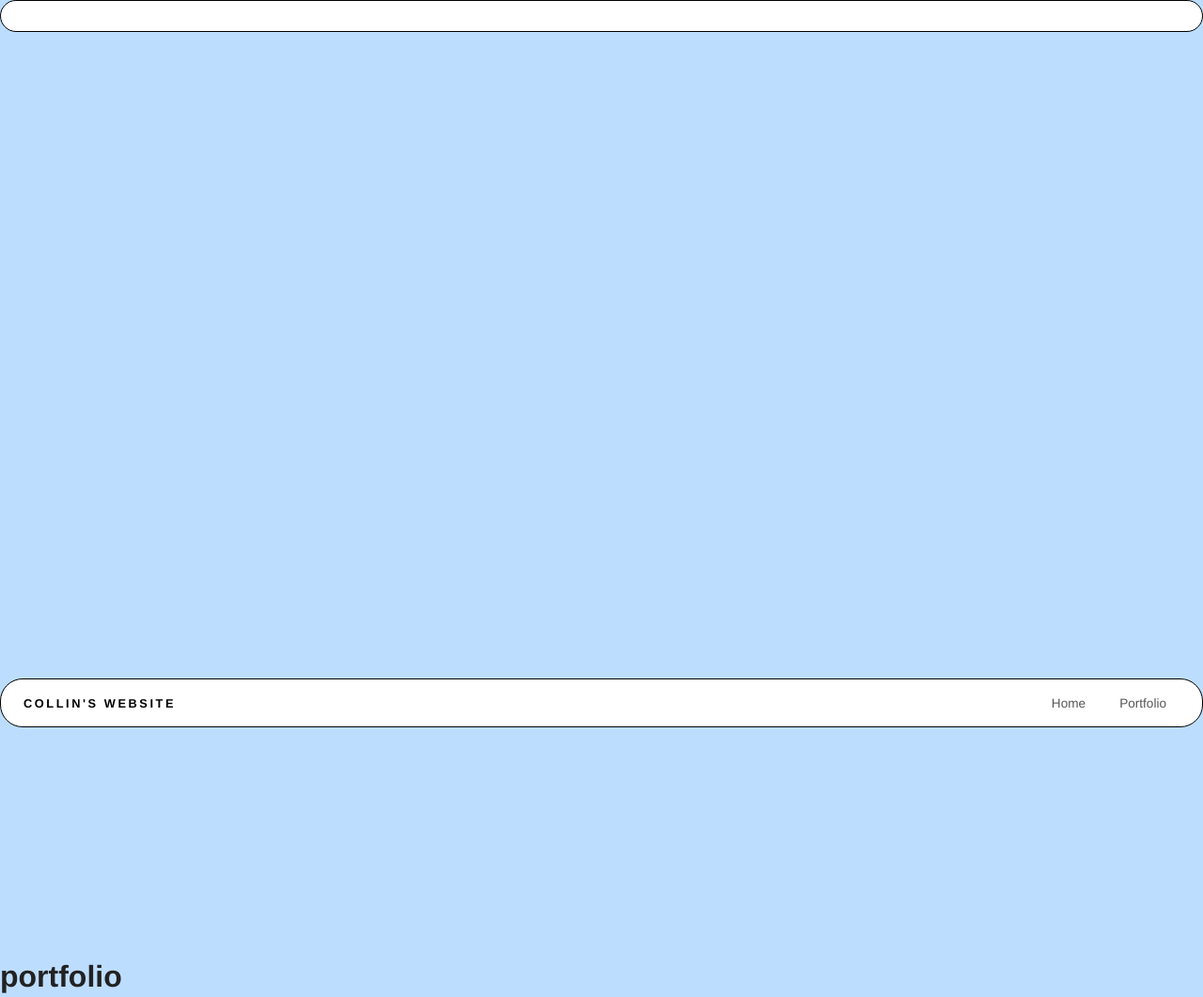
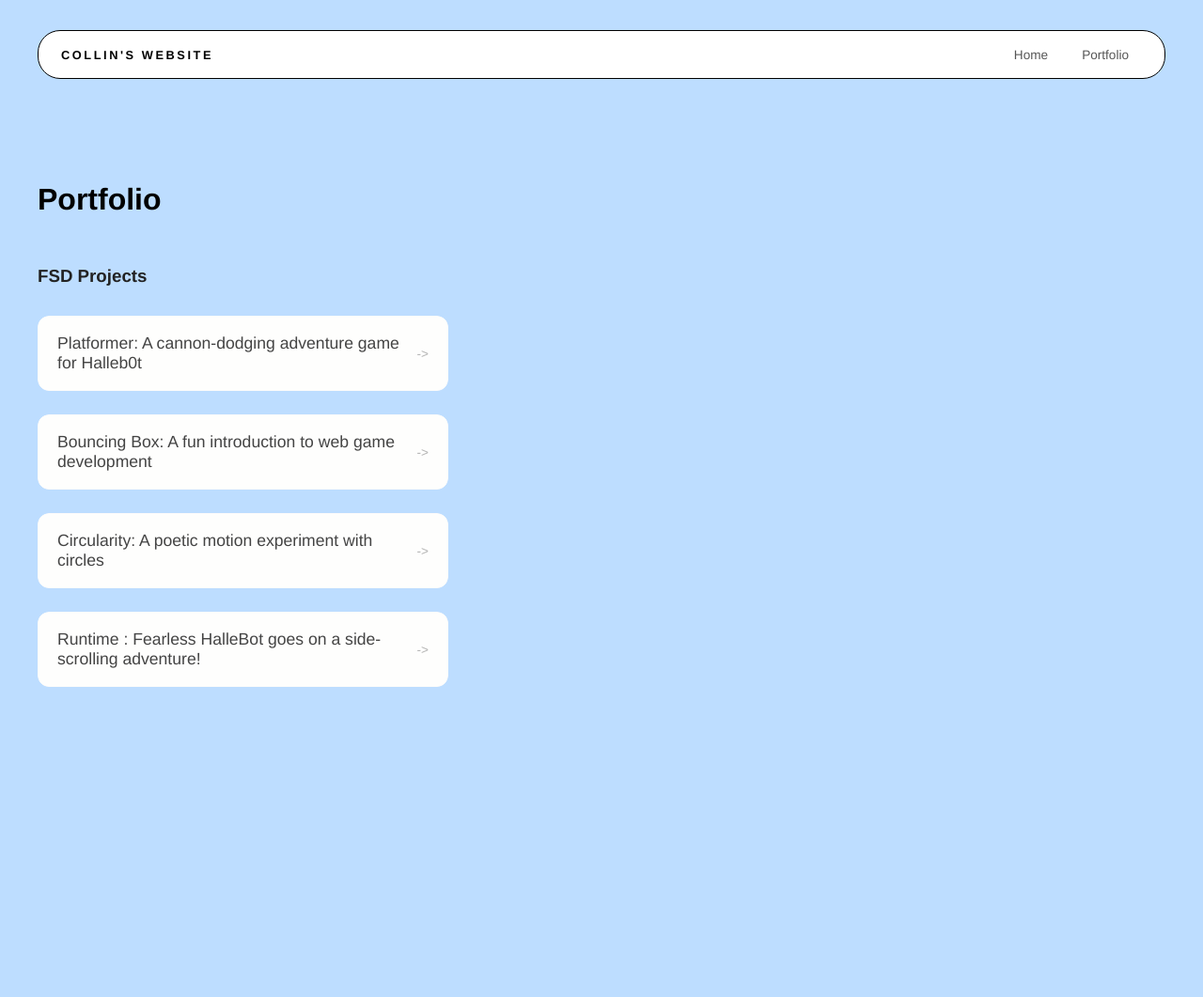
Before and after one commit to porta62400/porta62400.github.io, a plain HTML site: page portfolio.html in a window 1280 px wide. Shown: the top 1061 px of the page at 94% size. After the commit the page ends 804 px from the top, so only its background shows below. Drawn offline with Linux system fonts and the light colour scheme.

Commit message:
platformer 1

```diff
--- a/portfolio.html
+++ b/portfolio.html
@@ -1,49 +1,34 @@
 <!DOCTYPE html>
 <html>
- <link rel="stylesheet" href="style.css" />
-</head>
+
   <head>
     <title>Portfolio </title>
+     <link rel="stylesheet" href="style.css" />
   </head>
 
   <body>
     <!-- All content goes here -->
     <div id="all-contents">
-
-      <nav>
-
-  </nav>
-
-  <main>
-
-  </main>
-    </div>
     <nav>
       <h1>Collin's  Website</h1>
       <ul id="nav-ul">
         <li class="nav-li"><a href="index.html">Home</a></li>
         <li class="nav-li"><a href="portfolio.html">Portfolio</a></li>
+      </ul>
+    </nav>
 
-</nav>
     <main>
-    <div class=" content">
-      <h1>portfolio</h1>
+      <div class="content">
+        <h1>Portfolio</h1>
         <h3> FSD Projects</h3>
-      <ul id = "portfolio"
-      <li>
-  <a href="fsd-projects/platformer/">Platformer: A cannon-dodging adventure game for Halleb0t</a>
-</li>
-<li>
-  <a href="fsd-projects/bouncing-box/">Bouncing Box: A fun introduction to web game development</a>
-</li>
-<li>
-  <a href="fsd-projects/circularity/">Circularity: A poetic motion experiment with circles</a>
-</li>
-<li>
- <a href="fsd-projects/runtime/">Runtime : Fearless HalleBot goes on a side-scrolling adventure!</a>
-</li>
+        <ul id = "portfolio">
+          <li><a href="fsd-projects/platformer/">Platformer: A cannon-dodging adventure game for Halleb0t</a></li>
+          <li><a href="fsd-projects/bouncing-box/">Bouncing Box: A fun introduction to web game development</a></li>
+          <li><a href="fsd-projects/circularity/">Circularity: A poetic motion experiment with circles</a></li>
+          <li><a href="fsd-projects/runtime/">Runtime : Fearless HalleBot goes on a side-scrolling adventure!</a></li>
         </ul>
       </div>
     </main>
+  </div>
   </body>
-  </main>
+</html>
--- a/style.css
+++ b/style.css
@@ -9,7 +9,7 @@ body {
   font-family: "Helvetica Neue", Arial, sans-serif;
 }
 
-.all-contents {
+#all-contents {
   max-width: 1500px;
   min-height: 100vh;
   margin: 0 auto;
@@ -165,3 +165,57 @@ nav h1 {
   border-color: #000;
   transform: translateY(-2px);
 }
+/* portfolio styles
+*/
+.content h1 {
+  color: black;
+}
+
+#portfolio {
+  list-style: none;
+  font-family:'Franklin Gothic Medium', 'Arial Narrow', Arial, sans-serif;
+  margin: 0;
+  padding: 0;
+  width: 100%;
+  display: flex;
+  flex-direction: column;
+  gap: 25px;
+}
+
+#portfolio li {
+  border-radius: 12px;
+  overflow: hidden;
+}
+
+#portfolio a {
+  display: flex;
+  justify-content: space-between;
+  align-items: center;
+  text-decoration: none;
+  color: #444;
+  padding: 18px 20px;
+  font-size: 1.1rem;
+  font-weight: 500;
+  background: #fefefd;
+  border: 1px solid #fcfbfb;
+  border-radius: 12px;
+  transition: background 0.25s ease, color 0.25s ease, transform 0.25s ease;
+}
+
+#portfolio a:hover {
+  background: #baffcd;
+  color: #444;
+  transform: translateX(4px);
+}
+
+#portfolio a::after {
+  content: "->";
+  font-size: 0.85rem;
+  opacity: 0.4;
+  transition: opacity 0.25s ease;
+  white-space: nowrap;
+}
+
+#portfolio a:hover::after {
+  opacity: 1;
+}
```
Also changed, not shown: fsd-projects/platformer/platformer.js (+17 -7 lines), index.html (+1 -1 lines). Lines whose indentation alone changed are shown as unchanged.
